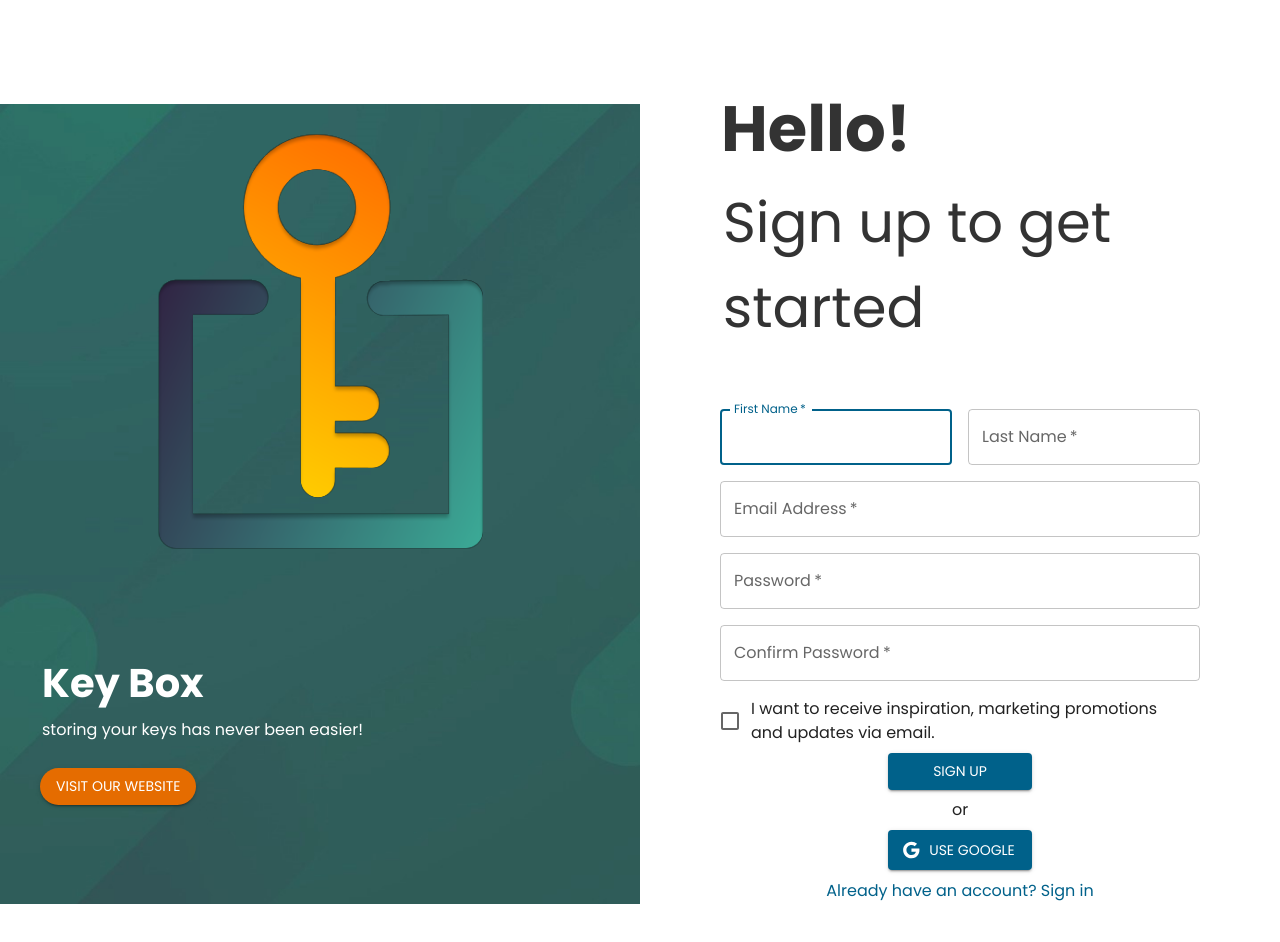
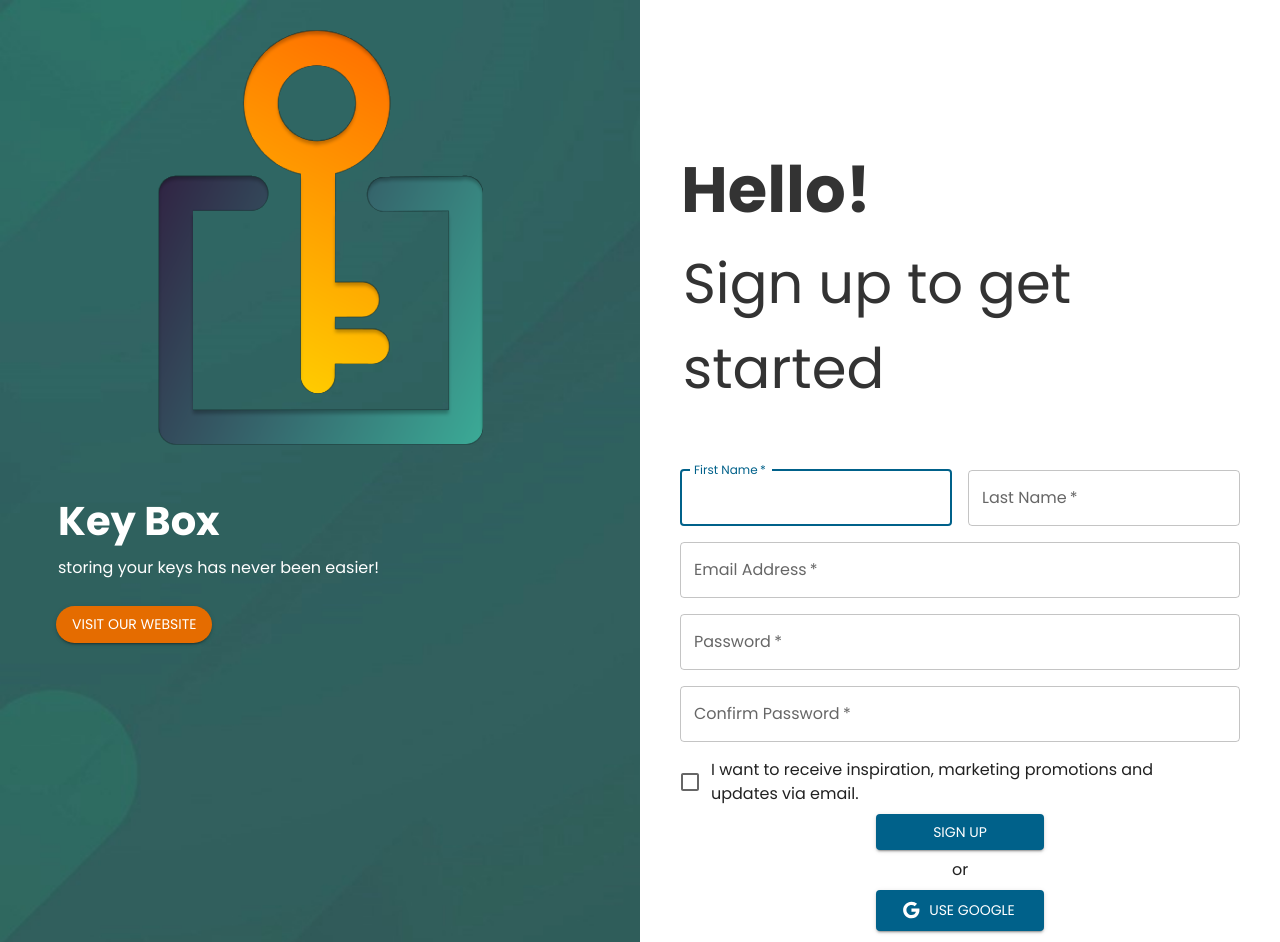
Before and after one commit to theiotproject/keybox-page, a React (Vite) app: page /signup in a window 1280 px wide. Shown: the top 942 px of the page. Built offline with nearby package versions, Linux system fonts and the light colour scheme; no server answers.

Commit message:
Added test api button in the dashboard

```diff
--- a/src/components/LeftSide.jsx
+++ b/src/components/LeftSide.jsx
@@ -12,24 +12,16 @@ function LeftSide() {
     <Box
       sx={{
         backgroundImage: `url(${bgimage})`,
-        backgroundRepeat: "no-repeat",
+        backgroundRepeat: "cover",
         backgroundSize: "cover",
         width: { xs: 1, md: 1 / 2 },
         alignItems: "center",
         display: { xs: "none", md: "flex" },
         flexDirection: "column",
         justifyContent: "center",
-        height: "100vh",
+        height: "141vh",
       }}
     >
-      {/* <Box
-        alignContent="center"
-        component="img"
-        sx={{ maxHeight: "0", maxWidth: "100%", mt: 5 }}
-        alt="logo"
-        src={logo}
-      /> */}
-
       <Box
         sx={{
           display: "flex",
@@ -49,9 +41,9 @@ function LeftSide() {
       <Grid
         container
         direction="column"
-        justifyContent="center"
+        justifyContent="start"
         alignItems="flex-start"
-        sx={{ px: 5, flex: 1 }}
+        sx={{ px: 7, flex: 1, mt: 5 }}
       >
         <Typography component="h3" variant="h3" alignContent="left">
           Key Box
--- a/src/pages/Dashboard/Dashboard.jsx
+++ b/src/pages/Dashboard/Dashboard.jsx
@@ -1,6 +1,6 @@
 import { useEffect, useLayoutEffect, useState } from "react";
 
-import { CircularProgress, Typography } from "@mui/material";
+import { Button, CircularProgress, Typography } from "@mui/material";
 import { Box } from "@mui/material";
 import Container from "@mui/material/Container";
 
@@ -33,6 +33,30 @@ function Dashboard() {
     };
   }, []);
 
+  const testGoliothApi = async () => {
+    const myHeaders = new Headers();
+    myHeaders.append("X-API-Key", import.meta.env.VITE_GOLIOTH_API_KEY);
+
+    const myInit = {
+      method: "GET",
+      headers: myHeaders,
+    };
+
+    await fetch(
+      "https://api.golioth.io/v1/projects/test-e47c2d/devices",
+      myInit
+    )
+      .then((response) => {
+        return response.json();
+      })
+      .then((data) => {
+        alert(
+          `Dostępne urządzenie: ${data.list[0].name}, po więcej informacji sprawdź konsolę`
+        );
+        console.log(data.list);
+      });
+  };
+
   return (
     <Container
       sx={{
@@ -55,6 +79,7 @@ function Dashboard() {
           alignContent: "center",
         }}
       >
+        <Button onClick={() => testGoliothApi()}>Test api</Button>
         <AddNewDevice />
         {!loading ? (
           data &&
--- a/src/pages/SignIn/SignIn.jsx
+++ b/src/pages/SignIn/SignIn.jsx
@@ -77,7 +77,7 @@ export default function SignIn() {
           noValidate
           onSubmit={handleSignInOnSubmit}
           sx={{
-            p: { xs: 3, md: 10 },
+            p: { xs: 3, md: 5 },
             width: { xs: 1, md: 1 / 2 },
             display: "flex",
             flexDirection: "column",
--- a/src/pages/SignUp/SignUp.jsx
+++ b/src/pages/SignUp/SignUp.jsx
@@ -138,7 +138,7 @@ export default function SignUp() {
           noValidate
           onSubmit={handleSubmit(signUpOnSubmit)}
           sx={{
-            p: { xs: 3, md: 10 },
+            p: { xs: 3, md: 5 },
             width: { xs: 1, md: 1 / 2 },
             display: "flex",
             flexDirection: "column",
```
Also changed, not shown: 1 other file (tests, documents, lock files or other folders).
